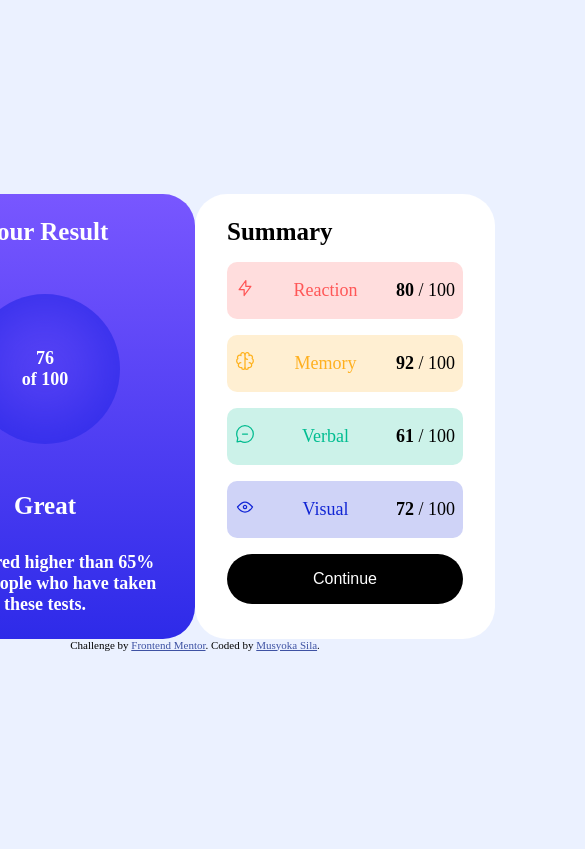
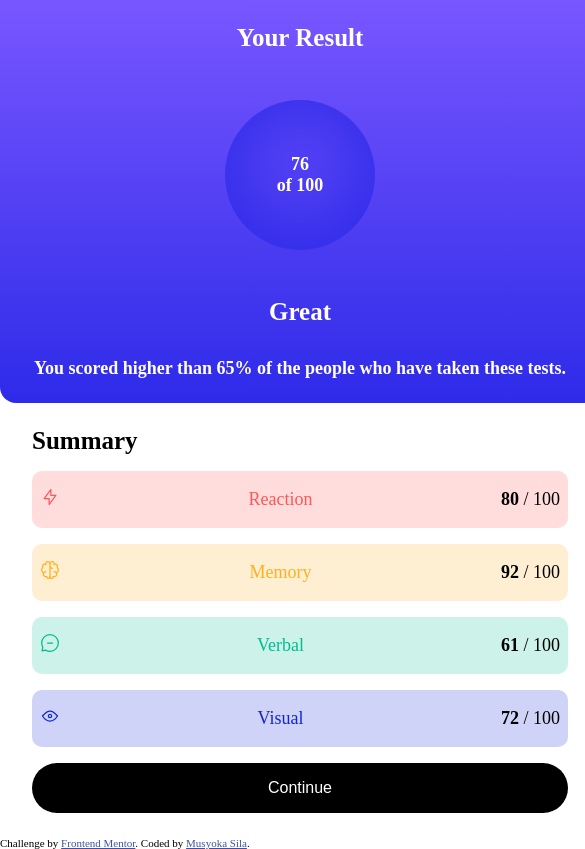
Before and after one commit to sila98/Result-Page-Challenge, a plain HTML site: page index.html in a window 390 px wide. Shown: the whole page, 585 px wide, since content can reach past the window. Drawn offline with nearby package versions, Linux system fonts and the light colour scheme.

Commit message:
second commit

```diff
--- a/style.css
+++ b/style.css
@@ -153,3 +153,23 @@ p.three{
     background-color: var(--color-white);
     color: black;
   }
+
+  @media screen and (max-width: 650px) {
+    body {
+      align-items: flex-start;
+      background-color: white;
+    }
+    .container {
+        flex-direction: column;
+    }
+    .fbox {
+      border-radius: 0 0 1rem 1rem;
+      width: 100%;
+    }
+    .result .four {
+      width: 250px;
+    }
+    .lbox {
+      width: 100%;
+    }
+  }
```
